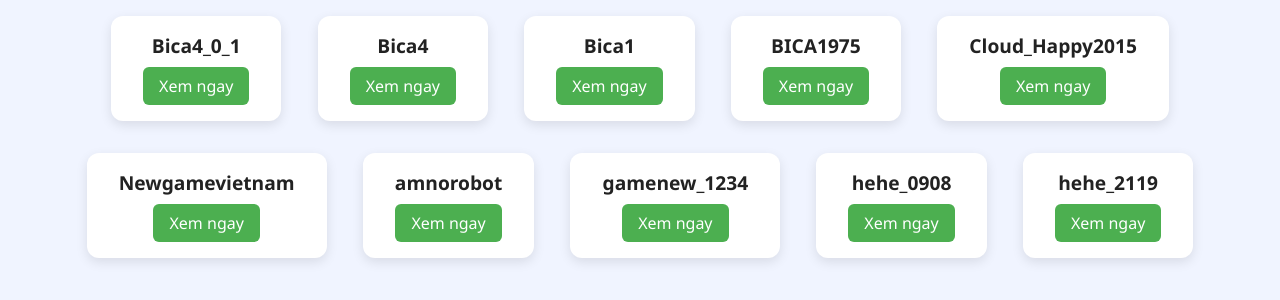
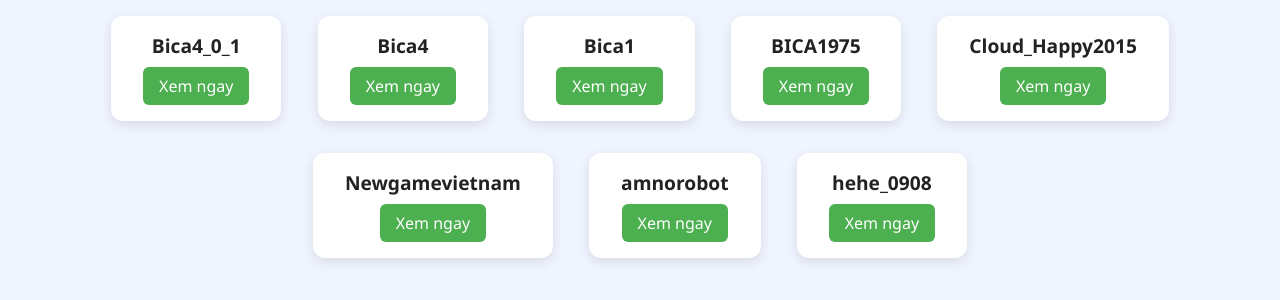
Before and after one commit to Bica3/bica, a plain HTML site: page index.html in a window 1280 px wide. Shown: the part 126-426 px from the top of the page. Drawn offline with Linux system fonts and the light colour scheme.

Commit message:
index.html

```diff
--- a/index.html
+++ b/index.html
@@ -86,19 +86,9 @@
   </div>
 
   <div class="account">
-    <div class="acc-name">gamenew_1234</div>
-    <a class="btn" href="https://scratch.mit.edu/users/gamenew_1234" target="_blank">Xem ngay</a>
-  </div>
-
-  <div class="account">
     <div class="acc-name">hehe_0908</div>
     <a class="btn" href="https://scratch.mit.edu/users/hehe_0908" target="_blank">Xem ngay</a>
   </div>
 
-  <div class="account">
-    <div class="acc-name">hehe_2119</div>
-    <a class="btn" href="https://scratch.mit.edu/users/hehe_2119" target="_blank">Xem ngay</a>
-  </div>
-
 </body>
 </html>
```
